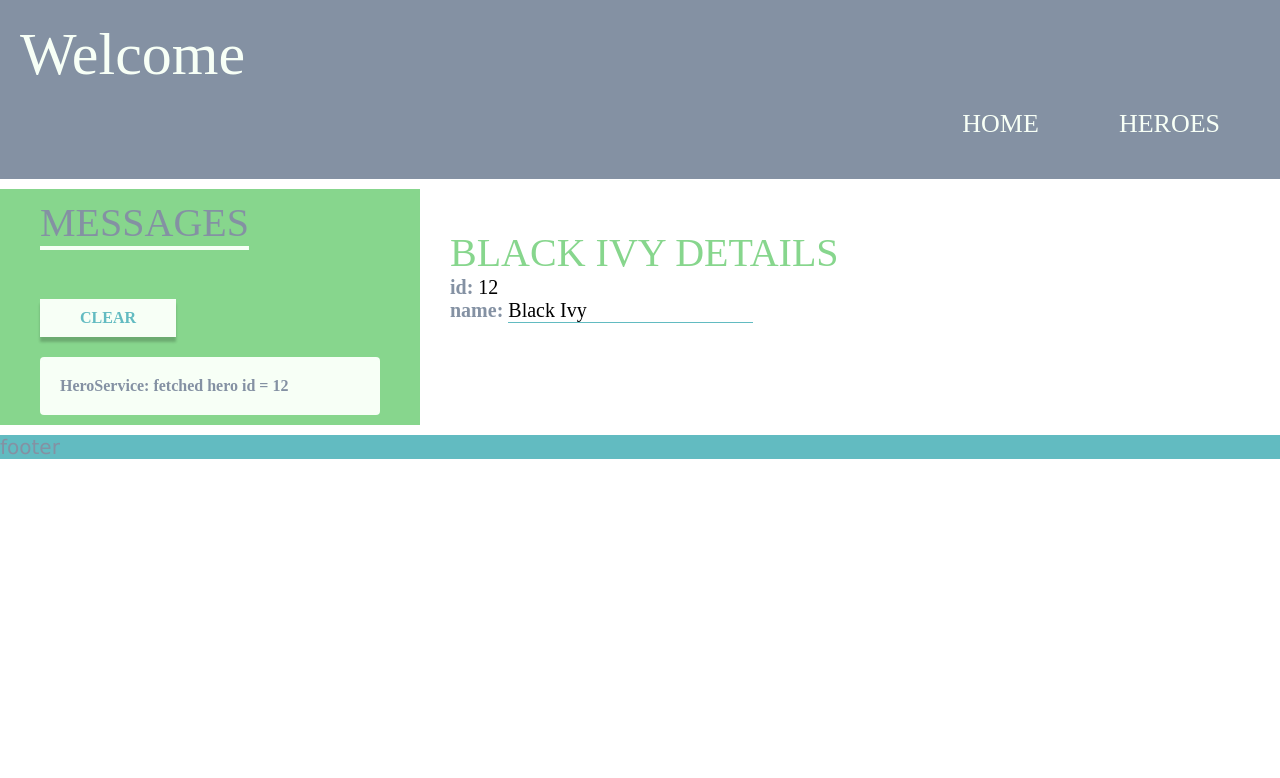
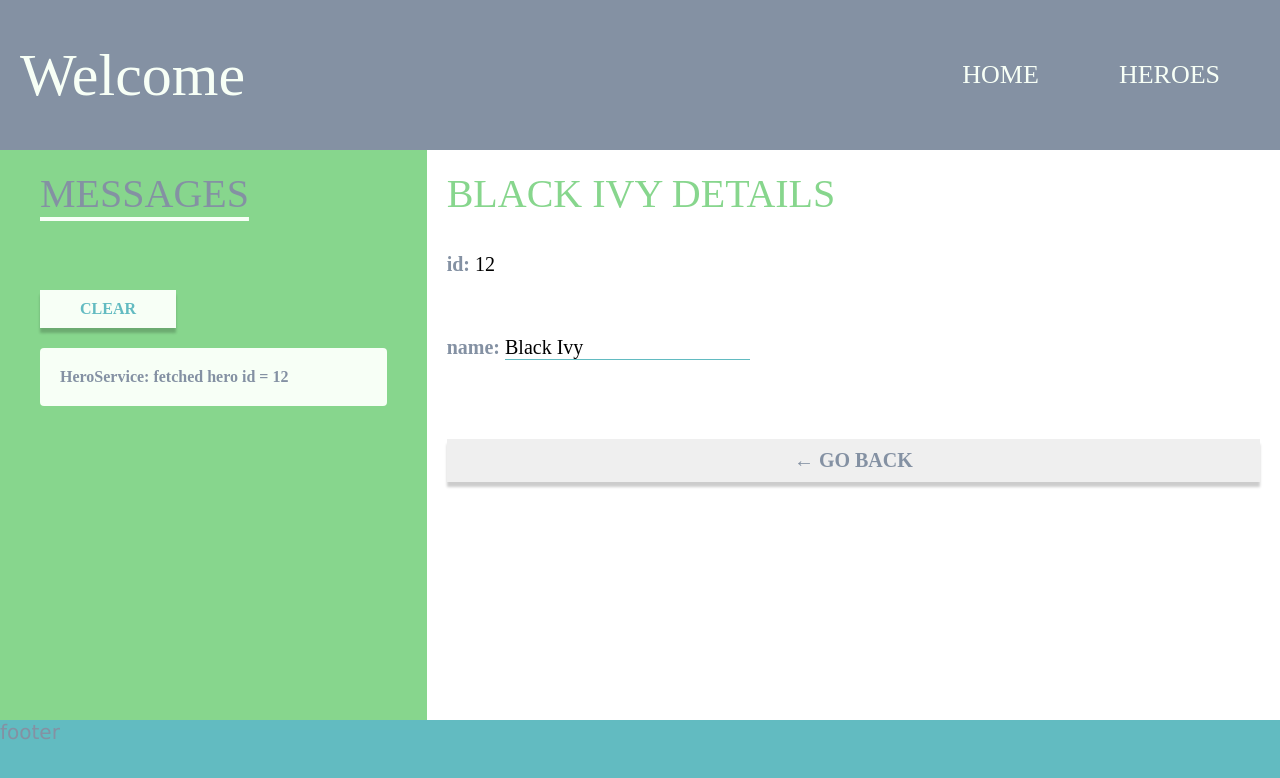
Before and after one commit to ClareBee/AngularHeroesTutorial, an Angular app: page /detail/12 in a window 1280 px wide. Shown: the top 778 px of the page. Built offline with nearby package versions, Linux system fonts and the light colour scheme.

Commit message:
tidy up layout

```diff
--- a/src/app/app.component.html
+++ b/src/app/app.component.html
@@ -4,8 +4,8 @@
     <h1>Welcome</h1>
     <nav>
       <ul class="menu">
+        <li class="menu__item"><a class="menu__link" routerLink="/">Home</a></li>
         <li class="menu__item"><a class="menu__link" routerLink="/heroes">Heroes</a></li>
-        <li class="menu__item"><a class="menu__link" routerLink="/">Home</a></li>
       </ul>
     </nav>
   </header>
--- a/src/app/dashboard/dashboard.component.scss
+++ b/src/app/dashboard/dashboard.component.scss
@@ -4,13 +4,13 @@
   margin: 1rem 2rem 1rem 1rem;
   display: grid;
   grid-template-columns: repeat(auto-fit, minmax(15rem, 1fr));
-  grid-template-rows: repeat(10, minmax(15rem, 1fr));
+  // grid-template-rows: repeat(10, minmax(15rem, 1fr));
   grid-gap: 3rem;
 
   .hero {
     display: block;
+    min-height: 150px;
     width: 100%;
-    height: 100%;
     border: 3px solid $color-secondary;
     border-radius: 4px;
     box-shadow: $shadow-sm;
@@ -19,5 +19,12 @@
     justify-content: center;
     font-size: 2rem;
     color: $color-dark;
+    text-decoration: none;
+    transition: all .2s ease-in-out;
+
+    &:hover {
+      background-color: lighten($color-dark, 25%);
+      color: $color-light;
+    }
   }
 }
--- a/src/app/hero-detail/hero-detail.component.html
+++ b/src/app/hero-detail/hero-detail.component.html
@@ -4,4 +4,5 @@
   <label>name:
     <input [(ngModel)]="hero.name" placeholder="name" />
   </label>
+  <button (click)="goBack()" class="btn">&larr; go back</button>
 </div>
--- a/src/app/hero-detail/hero-detail.component.scss
+++ b/src/app/hero-detail/hero-detail.component.scss
@@ -1,8 +1,9 @@
 @import "./src/styles.scss";
 
 .hero-input {
-  margin: 2rem 0;
   font-size: 2rem;
+  display: grid;
+  grid-template-rows: repeat(4, 1fr);
 
   label,
   .label {
@@ -16,4 +17,10 @@
     border: none;
     border-bottom: 1px solid $color-primary;
   }
+  .btn {
+    &:hover {
+      background-color: $color-secondary;
+      color: $color-light;
+    }
+  }
 }
--- a/src/app/hero-detail/hero-detail.component.ts
+++ b/src/app/hero-detail/hero-detail.component.ts
@@ -31,4 +31,8 @@ export class HeroDetailComponent implements OnInit {
       .subscribe(hero => this.hero = hero);
   }
 
+  goBack(): void {
+    this.location.back(); // using Location service/browser history
+  }
+
 }
--- a/src/app/messages/messages.component.html
+++ b/src/app/messages/messages.component.html
@@ -2,7 +2,7 @@
 
   <h2>Messages</h2>
   <div *ngIf="messageService.messages.length">
-    <button class="clear" (click)="messageService.clear()">clear</button>
+    <button class="btn clear" (click)="messageService.clear()">clear</button>
     <ul *ngFor='let message of messageService.messages'> <li>{{message}}</li></ul>
   </div>
 
--- a/src/app/messages/messages.component.scss
+++ b/src/app/messages/messages.component.scss
@@ -15,7 +15,7 @@ h2 {
   display: grid;
   grid-template-rows: repeat(auto-fit, minmax(100px, 1fr));
   grid-column-gap: 2rem;
-  padding: 1rem 4rem;
+  padding: 2rem 4rem;
 
   & ul {
     margin-top: 2rem;
@@ -33,29 +33,11 @@ h2 {
 
 
 .clear {
-  font-family: inherit;
-  font-size: inherit;
-  text-transform: uppercase;
-  box-shadow: $shadow-sm;
-  border: none;
-  border-radius: 0;
   background-color: $color-light;
   color: $color-primary;
-  font-weight: 700;
-  padding: 1rem 4rem;
-  cursor: pointer;
-  cursor: hand;
-  transition: all .2s ease-in;
 }
 
 .clear:hover,
 .clear:active {
-  transform: translateY(2px);
   background-color: darken($color-light, 10%);
 }
-
-.clear:disabled {
-  background-color: #eee;
-  color: #aaa;
-  cursor: auto;
-}
--- a/src/styles.scss
+++ b/src/styles.scss
@@ -30,7 +30,6 @@ html {
   width: 100vw;
   display: grid;
   grid-template-columns: repeat(auto-fit, minmax(400px, 1fr));
-  grid-gap: 1rem;
 }
 
 .header,
@@ -41,6 +40,11 @@ html {
 .header {
   background-color: $color-dark;
   padding: 2rem;
+  height: 15rem;
+
+  display: flex;
+  justify-content: space-between;
+  align-items: center;
 
   h1 {
     color: $color-light;
@@ -48,7 +52,6 @@ html {
 
   .menu {
     display: flex;
-    flex-direction: row-reverse;
 
     &__item {
       padding: 2rem 4rem;
@@ -70,6 +73,7 @@ html {
 
 .nav {
   grid-column: 1 / 2;
+  min-height: calc(100vh - 23rem);
   background-color: $color-secondary;
 }
 
@@ -79,6 +83,7 @@ html {
 }
 
 .footer {
+  height: 8rem;
   background-color: $color-primary;
 }
 
@@ -115,3 +120,31 @@ input {
 ul {
   list-style: none;
 }
+
+.btn {
+  display: block;
+  font-family: inherit;
+  font-size: inherit;
+  text-transform: uppercase;
+  box-shadow: $shadow-sm;
+  border: none;
+  border-radius: 0;
+  font-weight: 700;
+  color: $color-dark;
+  padding: 1rem 4rem;
+  margin: 2rem 0;
+  cursor: pointer;
+  cursor: hand;
+  transition: all .2s ease-in;
+}
+
+.btn:hover,
+.btn:active {
+  transform: translateY(2px);
+}
+
+.btn:disabled {
+  background-color: #eee;
+  color: #aaa;
+  cursor: auto;
+}
```
